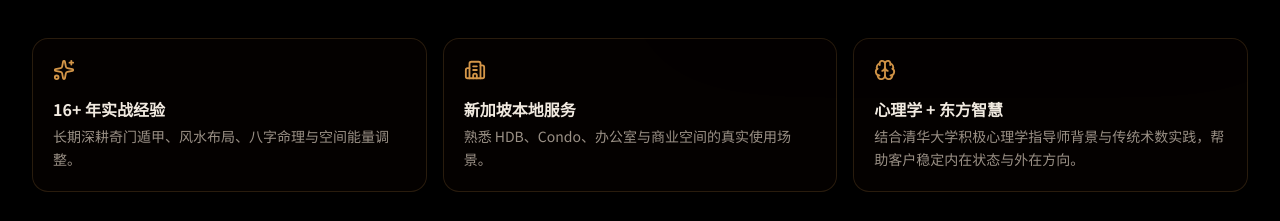
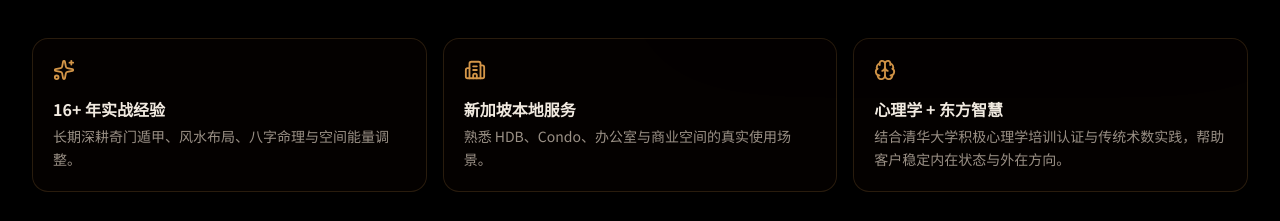
Before and after one commit to BODHIWONG/qmfeng-website, a Next.js app: page / in a window 1280 px wide. Shown: the part 4272-4493 px from the top of the page. Built offline with nearby package versions, Linux system fonts and the light colour scheme.

Commit message:
Standardize Tsinghua certification wording

```diff
--- a/components/qimen-master-section.tsx
+++ b/components/qimen-master-section.tsx
@@ -61,8 +61,8 @@ const trustItems = [
     icon: Brain,
     zh: "心理学 + 东方智慧",
     en: "Psychology + Eastern Wisdom",
-    descZh: "结合清华大学积极心理学指导师背景与传统术数实践，帮助客户稳定内在状态与外在方向。",
-    descEn: "Combining positive psychology training with Eastern metaphysics to support inner stability and clearer direction.",
+    descZh: "结合清华大学积极心理学培训认证与传统术数实践，帮助客户稳定内在状态与外在方向。",
+    descEn: "Combining Tsinghua University positive psychology training certification with Eastern metaphysics to support inner stability and clearer direction.",
   },
 ];
 
```
